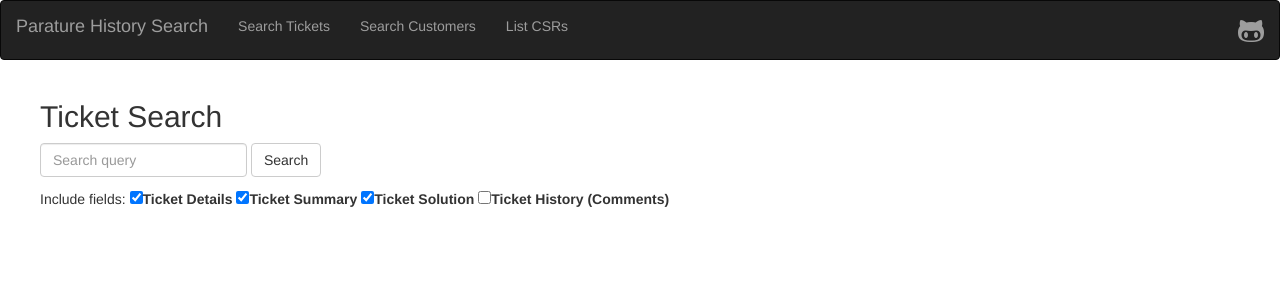
After one commit to lovingawareness/parature-search, a Django app: template parature/templates/parature/ticket_search.html in a window 1280 px wide. The commit adds this page. Shown: the top 300 px of the page. Run offline with Django 3.2, Linux system fonts and the light colour scheme; the template is opened without the code that fills it, so the values that code supplies are empty; some libraries are stand-ins or nearby versions.

Commit message:
Restore ticket search view from an earlier commit. Hide links in menu bar if not authenticated.

```diff
--- a/parature/templates/base.html
+++ b/parature/templates/base.html
@@ -25,13 +25,18 @@
                     <a class="navbar-brand" href="/">Parature History Search</a>
                 </div>
                 <ul class="nav navbar-nav">
-                    <li><a href="/search">Search Tickets</a></li>
+                    <li><a href="{% url 'ticket_search' %}">Search Tickets</a></li>
                     <li><a href="{% url 'customer_search' %}">Search Customers</a></li>
                     <li><a href="{% url 'csr_list' %}">List CSRs</a></li>
-                    <li><a href="{% url 'my_history' %}">My History</a></li>
-                    <li><a href="/admin/">Admin</a></li>
+                    {% if user.is_authenticated %}
+                    <li><a href="{% url 'my_history' %}">My ({{ user.username }}) History</a></li>
+                    <li><a href="/logout/">Log Out</a></li>
+                    {% endif %}
                 </ul>
                 <ul class="nav navbar-nav navbar-right">
+                    {% if user.is_staff %}
+                    <li><a href="/admin/">Admin</a></li>
+                    {% endif %}
                     <li><a href="https://github.com/tothebeat/parature-search" target="_blank"><i class="fa fa-github-alt fa-2x" aria-hidden="true"></i>
                         </a></li>
                 </ul>
--- /dev/null
+++ b/parature/templates/parature/ticket_search.html
@@ -0,0 +1,52 @@
+{% extends 'base.html' %}
+
+{% block content %}
+    <h2>Ticket Search</h2>
+    <form action="." method="get" class="form-inline" id="search">
+        <p>
+            <input type="text" name="q"{% if query %} value="{{ query }}"{% endif %} placeholder="Search query" class="form-control" id="searchInput">
+            <button type="submit" class="btn btn-default">Search</button>
+        </p>
+        <p>
+            Include fields:
+            <input id="search_ticket_details" name="search_ticket_details" type="checkbox" checked><label for="search_ticket_details">Ticket Details</label>
+            <input id="search_ticket_summary" name="search_ticket_summary" type="checkbox" checked><label for="search_ticket_summary">Ticket Summary</label>
+            <input id="search_ticket_solution" name="search_ticket_solution" type="checkbox" checked><label for="search_ticket_solution">Ticket Solution</label>
+            <input id="search_ticket_history" name="search_ticket_history" type="checkbox"><label for="search_ticket_history">Ticket History (Comments)</label>
+        </p>
+    </form>
+    {% if query %}
+    <h1>The results from your search query of '{{ query }}' ({{ tickets|length }} tickets matched):</h1>
+    <table id="tickets" class="results">
+        <thead>
+            <tr>
+                <th>ID</th>
+                <th>Created</th>
+                <th>Summary</th>
+                <th>Customer</th>
+                <th>Assigned To</th>
+            </tr>
+        </thead>
+        <tfoot>
+            <tr>
+                <th>ID</th>
+                <th>Created</th>
+                <th>Summary</th>
+                <th>Customer</th>
+                <th>Assigned To</th>
+            </tr>
+        </tfoot>
+        <tbody>
+            {% for ticket in tickets %}
+            <tr>
+                <td>{{ ticket.ticketid }}</td>
+                <td>{{ ticket.datecreated }}</td>
+                <td><a href="{% url 'ticket_detail' pk=ticket.pk %}">{{ ticket.summary }}</a></td>
+                <td><a href="{% url 'customer_detail' pk=ticket.customerid.pk %}">{{ ticket.customerid.first_name }} {{ticket.customerid.last_name }}</a></td>
+                <td>{{ ticket.assignedto }}</a></td>
+            </tr>
+            {% endfor %}
+        </tbody>
+    </table>
+    {% endif %}
+{% endblock %}
--- a/parature/urls.py
+++ b/parature/urls.py
@@ -4,7 +4,8 @@ from . import views
 from logactivity.views import MyHistoryList
 
 urlpatterns = [
-    url(r'^$', RedirectView.as_view(url='search/')),
+    url(r'^$', RedirectView.as_view(url='search/tickets/')),
+    url(r'^search/tickets/', views.ticket_search, name='ticket_search'),
     url(r'^search/customers/', views.customer_search, name='customer_search'),
     url(r'^ticket/(?P<pk>\d+)/$', views.ticket_detail, name='ticket_detail'),
     url(r'^customer/(?P<pk>\d+)/$', views.customer_detail, name='customer_detail'),
```
Also changed, not shown: parature/views.py (+28 -0 lines).
